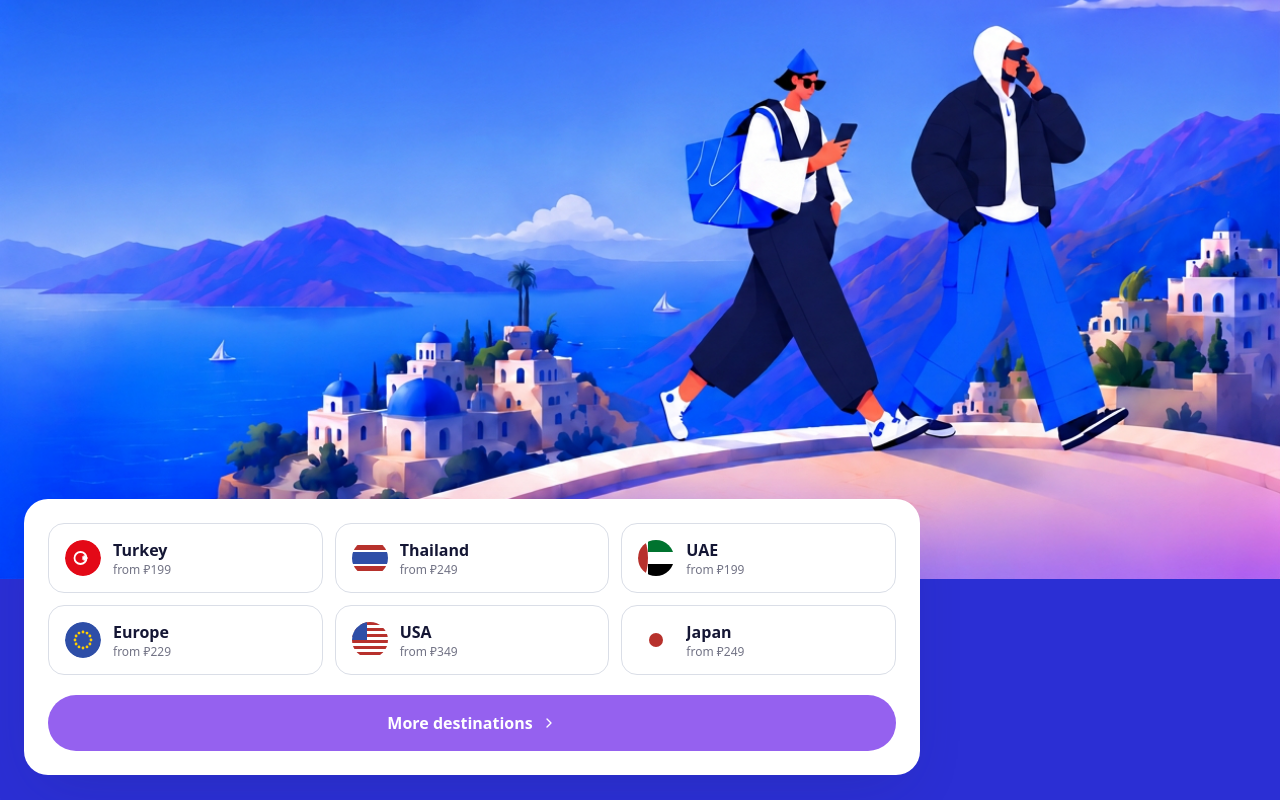
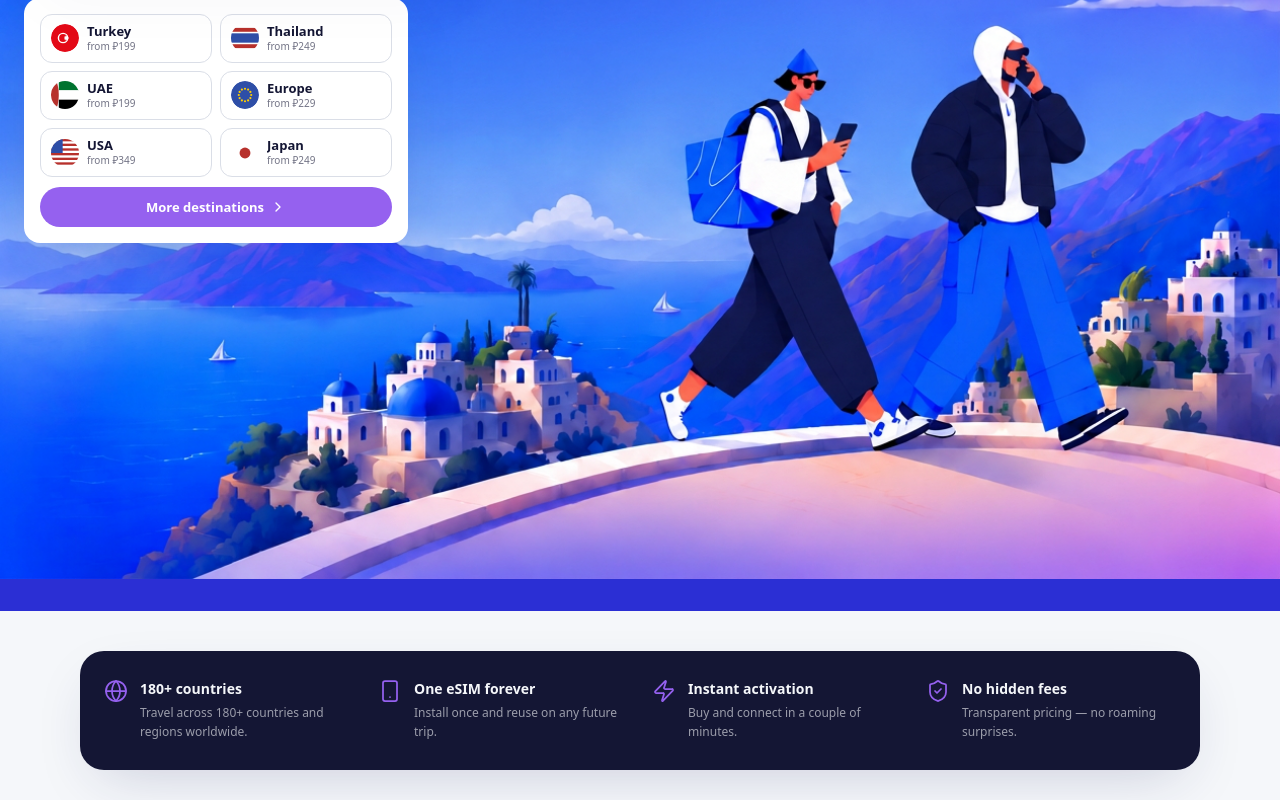
Before and after one commit to yatskovatatyana-dotcom/silk-esims, a React (Vite) app: page /hero-2 in a window 1280 px wide. Shown: the part 280-1080 px from the top of the page. Built offline with nearby package versions, Linux system fonts and the light colour scheme.

Commit message:
Changes
Co-authored-by: yatskovatatyana-dotcom <235263755+yatskovatatyana-dotcom@users.noreply.github.com>

```diff
--- a/src/components/Hero.tsx
+++ b/src/components/Hero.tsx
@@ -128,49 +128,20 @@ const Hero = (_props: HeroProps) => {
                   </div>
                 )}
               </div>
+
+              {/* Compact country tiles card under the search — desktop, over the banner */}
+              <div className="hidden md:block mt-4 max-w-sm">
+                {tilesCard}
+              </div>
             </div>
           </div>
         </div>
       </div>
 
-      <div className="container relative mx-auto max-w-7xl px-4 md:px-6">
-        {/* White tiles card, slightly overlapping the banner */}
-        <div className="-mt-10 md:-mt-20 max-w-4xl rounded-3xl bg-white shadow-elegant p-4 md:p-6">
-          {/* Country tile grid */}
-          <div className="grid grid-cols-2 md:grid-cols-3 gap-2.5 md:gap-3">
-            {chips.map((c) => {
-              const isActive = c.slug === activeSlug;
-              const from = c.plans[0]?.price;
-              const flagKey = (c.slug === 'global' ? 'global' : c.slug) as Parameters<typeof Flag>[0]['country'];
-              return (
-                <button
-                  key={c.slug}
-                  onClick={() => setActiveSlug(isActive ? '' : c.slug)}
-                  className={`flex items-center gap-3 rounded-2xl border px-3 py-3 md:px-4 md:py-3.5 text-left transition-all hover:-translate-y-0.5 hover:shadow-soft ${
-                    isActive ? 'border-secondary bg-secondary/5' : 'border-border bg-card'
-                  }`}
-                >
-                  <Flag country={flagKey} className="w-8 h-8 md:w-9 md:h-9" />
-                  <div className="min-w-0">
-                    <div className="text-sm md:text-base font-bold text-foreground truncate">
-                      {c.name[lang]}
-                    </div>
-                    <div className="text-[11px] md:text-xs text-foreground/60 font-medium">
-                      {t('heroSearch.fromPrice')} {from}
-                    </div>
-                  </div>
-                </button>
-              );
-            })}
-          </div>
-
-          <button
-            onClick={() => window.location.href = tariffUrl}
-            className="mt-4 md:mt-5 w-full inline-flex items-center justify-center gap-2 h-12 md:h-14 rounded-full bg-secondary text-secondary-foreground font-semibold text-sm md:text-base hover:bg-secondary/90 transition-colors"
-          >
-            {t('heroSearch.moreDestinations')}
-            <ChevronRight className="w-4 h-4" />
-          </button>
+      {/* Mobile: card flows right below the banner */}
+      <div className="md:hidden container relative mx-auto max-w-7xl px-4">
+        <div className="-mt-8">
+          {tilesCard}
         </div>
       </div>
 
```
